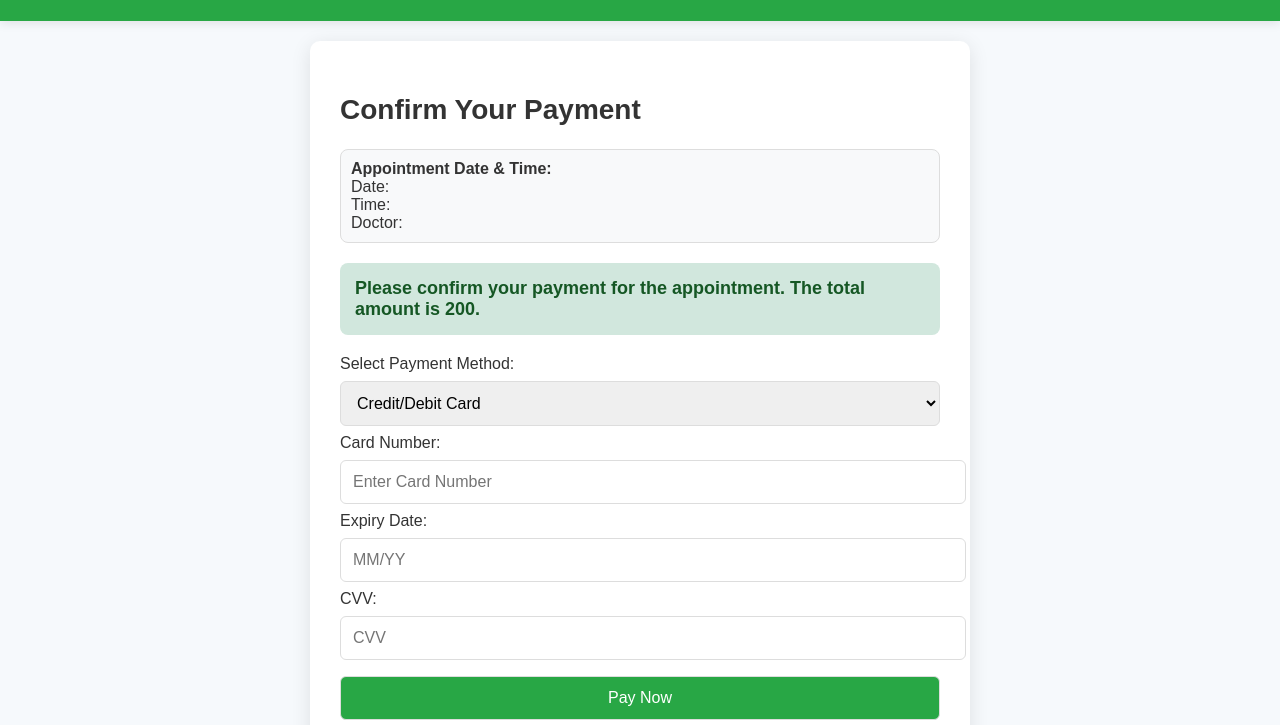
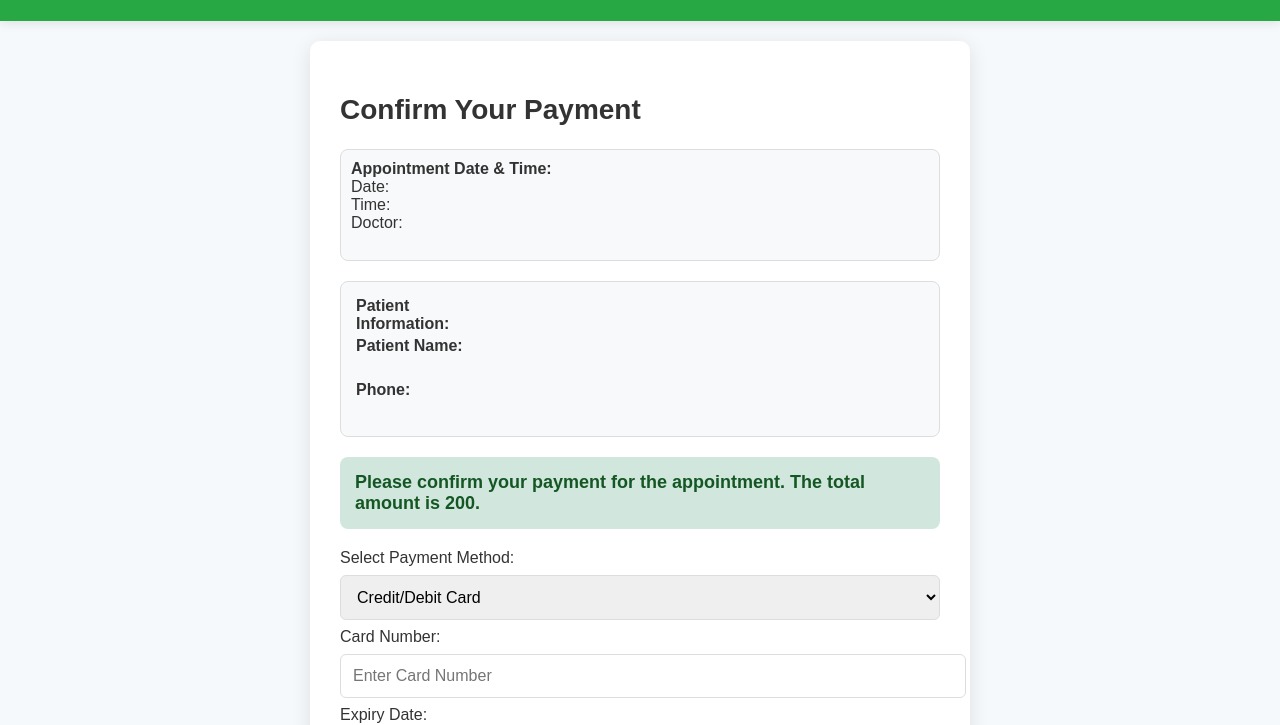
Before and after one commit to Hemanthreddy-123/Hospital, a plain HTML site: page payment.html in a window 1280 px wide. Shown: the part 99-824 px from the top of the page. Drawn offline with Linux system fonts and the light colour scheme.

Commit message:
Update payment.html

```diff
--- a/payment.html
+++ b/payment.html
@@ -109,6 +109,28 @@
         .continue-btn:hover {
             background-color: #218838; /* Darker green on hover */
         }
+
+        /* Added style for flex container to ensure alignment */
+        .patient-info {
+            background-color: #f8f9fa; /* Light gray background for contrast */
+            padding: 15px;
+            margin-bottom: 20px;
+            border-radius: 8px;
+            font-size: 16px;
+            border: 1px solid #ddd;
+        }
+
+        .patient-info span {
+            display: inline-block;
+            width: 100%;
+            margin: 4px 0;
+        }
+
+        .patient-info strong {
+            display: inline-block;
+            width: 150px; /* Fixed width for labels */
+        }
+
     </style>
 </head>
 <body>
@@ -124,7 +146,14 @@
             <strong>Appointment Date & Time:</strong><br>
             Date: <span id="appointment-date">12th February 2025</span><br>
             Time: <span id="appointment-time">10:00 AM</span><br>
-            Doctor: <span id="doctor-name">Dr. John Doe</span>
+            Doctor: <span id="doctor-name">Dr. John Doe</span><br><br>
+        </div>
+
+        <!-- Patient Info (Name and Phone Number) -->
+        <div class="patient-info">
+            <strong>Patient Information:</strong><br>
+            <span><strong>Patient Name:</strong> <span id="patient-name">John Smith</span></span><br>
+            <span><strong>Phone:</strong> <span id="patient-phone">+1 123-456-7890</span></span>
         </div>
 
         <!-- Payment Info (Show payment info and options) -->
@@ -194,11 +223,15 @@
             const appointmentDate = localStorage.getItem('appointmentDate');
             const appointmentTime = localStorage.getItem('appointmentTime');
             const doctor = localStorage.getItem('doctor');
+            const patientName = localStorage.getItem('patientName');
+            const patientPhone = localStorage.getItem('patientPhone');
 
             // Display the appointment details
             document.getElementById('appointment-date').textContent = appointmentDate;
             document.getElementById('appointment-time').textContent = appointmentTime;
             document.getElementById('doctor-name').textContent = doctor;
+            document.getElementById('patient-name').textContent = patientName;
+            document.getElementById('patient-phone').textContent = patientPhone;
         };
 
         // Show/hide payment details based on selected method
```
